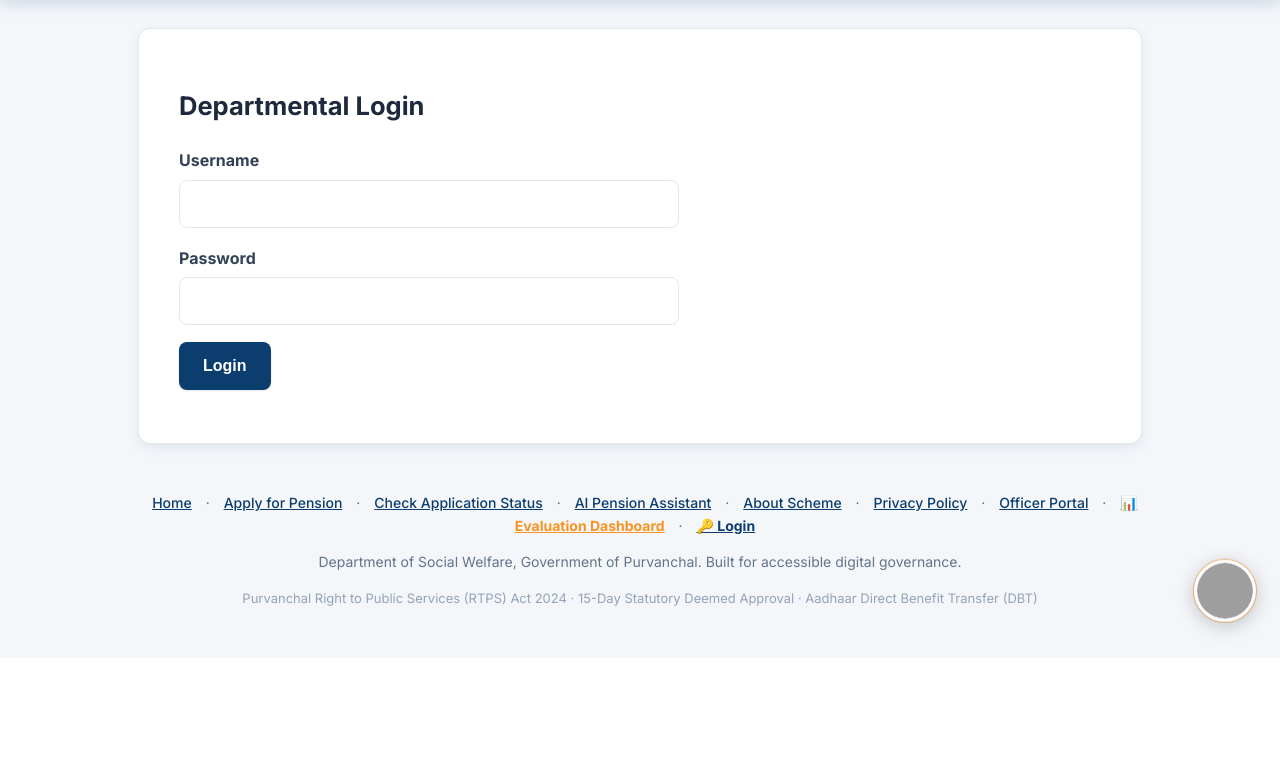
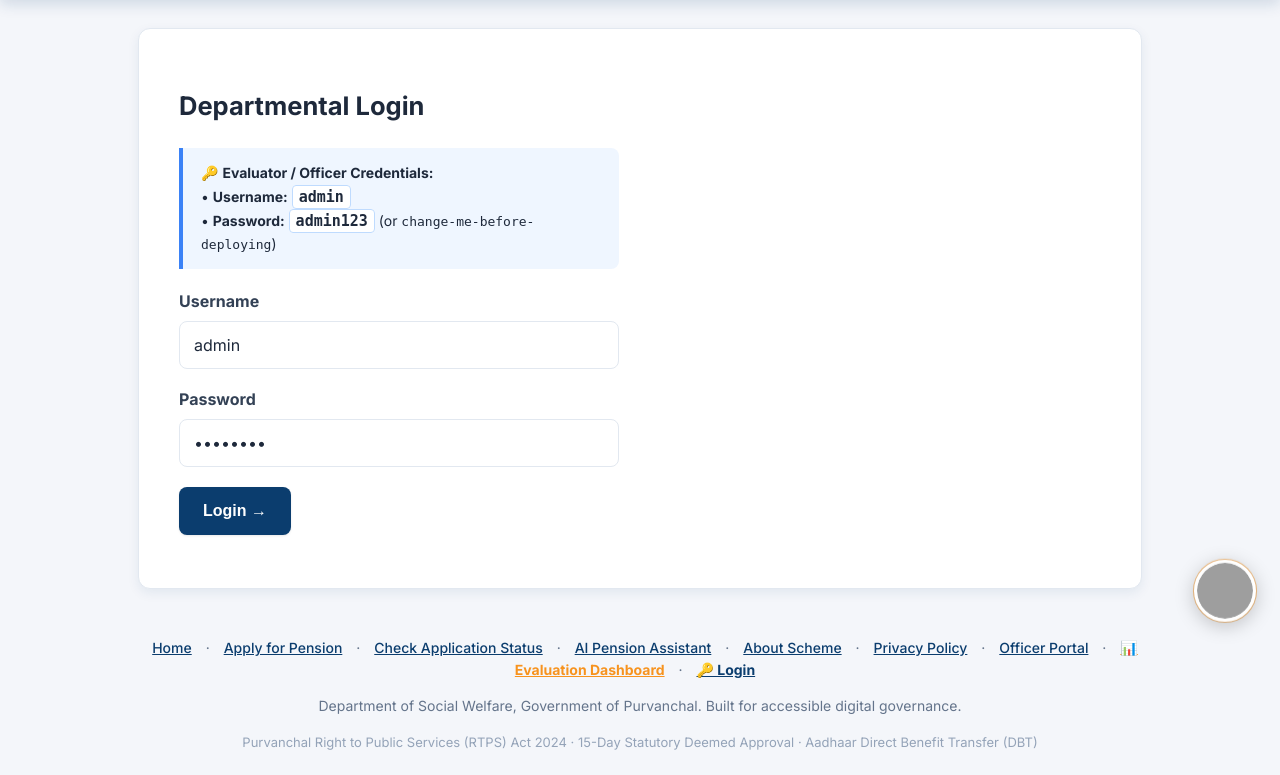
Before and after one commit to hemantmeena2005/sewasetu-ai, a Flask app: page /admin in a window 1280 px wide. Shown: the part 154-929 px from the top of the page. Before the commit the page ends 796 px from the top, so only its background shows below. Run offline with Flask 2, Linux system fonts and the light colour scheme; some libraries are stand-ins or nearby versions; grey boxes are pictures that could not be loaded.

Commit message:
docs/feat: add OTP gateway links for testers, update Claude custom connector steps with trailing slash and no-auth, and show officer login credentials

```diff
--- a/app/templates/admin_login.html
+++ b/app/templates/admin_login.html
@@ -1,11 +1,20 @@
 {% extends "base.html" %}
 {% block content %}
 <h2>Departmental Login</h2>
-<form method="post">
-  <label>Username</label>
-  <input type="text" name="username">
-  <label>Password</label>
-  <input type="password" name="password">
-  <p><button class="btn" type="submit">Login</button></p>
+<div style="margin-bottom:20px; padding:14px 18px; background:#eff6ff; border-left:4px solid #3b82f6; border-radius:0 8px 8px 0; font-size:14px; max-width:440px;">
+  🔑 <strong>Evaluator / Officer Credentials:</strong><br>
+  • <strong>Username:</strong> <code style="font-size:15px; font-weight:800; background:#ffffff; padding:2px 6px; border:1px solid #bfdbfe; border-radius:4px;">admin</code><br>
+  • <strong>Password:</strong> <code style="font-size:15px; font-weight:800; background:#ffffff; padding:2px 6px; border:1px solid #bfdbfe; border-radius:4px;">admin123</code> (or <code style="font-size:13px;">change-me-before-deploying</code>)
+</div>
+<form method="post" style="max-width:440px;">
+  <div style="margin-bottom:14px;">
+    <label for="username">Username</label>
+    <input type="text" id="username" name="username" value="admin" required autocomplete="username">
+  </div>
+  <div style="margin-bottom:20px;">
+    <label for="password">Password</label>
+    <input type="password" id="password" name="password" value="admin123" required autocomplete="current-password">
+  </div>
+  <p><button class="btn" type="submit">Login &rarr;</button></p>
 </form>
 {% endblock %}
--- a/app/templates/status_login.html
+++ b/app/templates/status_login.html
@@ -86,10 +86,12 @@
       </div>
 
       {% if otp_sent %}
-      <div style="margin-bottom:24px; background:#f8fafc; padding:18px; border-radius:8px; border:1px solid var(--border-color);">
         <label for="status_otp_code">Enter 6-Digit OTP <span style="color:var(--danger)">*</span></label>
         <input type="text" id="status_otp_code" name="otp" maxlength="6" inputmode="numeric" placeholder="123456" required autocomplete="one-time-code" style="max-width:220px; font-size:22px; font-weight:700; letter-spacing:4px; text-align:center;">
         <p class="note" style="margin-top:8px;">A 6-digit code was sent to mobile number {{ mobile }}. Valid for 5 minutes.</p>
+        <div style="margin-top:10px; padding:8px 12px; background:#eff6ff; border:1px solid #bfdbfe; border-radius:6px; font-size:13px; color:#1e40af;">
+          📲 <strong>Tester Helper:</strong> Check live incoming OTPs at <a href="/__gateway/" target="_blank" style="color:#0284c7; font-weight:700; text-decoration:underline;">Live SMS & OTP Gateway Console ↗</a>
+        </div>
       </div>
 
       <div style="display:flex; gap:16px; align-items:center; flex-wrap:wrap;">
--- a/app/templates/verify.html
+++ b/app/templates/verify.html
@@ -19,6 +19,11 @@
     <label for="otp">{{ t('otp_label') }} <span style="color:var(--danger)">*</span></label>
     <input type="text" id="otp" name="otp" maxlength="6" inputmode="numeric" style="max-width:200px; font-size:22px; letter-spacing:4px; text-align:center;" placeholder="123456" required autocomplete="one-time-code">
     <p class="note">{{ t('otp_sent_note') }}</p>
+
+    <div style="margin-top:10px; padding:10px 14px; background:#eff6ff; border:1px solid #bfdbfe; border-radius:8px; font-size:13.5px; color:#1e40af; max-width:440px;">
+      📲 <strong>Tester / Evaluator Gateway:</strong><br>
+      View live dispatched OTPs in real-time at <a href="/__gateway/" target="_blank" style="color:#0284c7; font-weight:700; text-decoration:underline;">Live SMS & OTP Gateway Console ↗</a>
+    </div>
   </div>
 
   <div style="display:flex; gap:16px; align-items:center; flex-wrap:wrap;">
```
Also changed, not shown: app/templates/index.html (+55 -13 lines).
